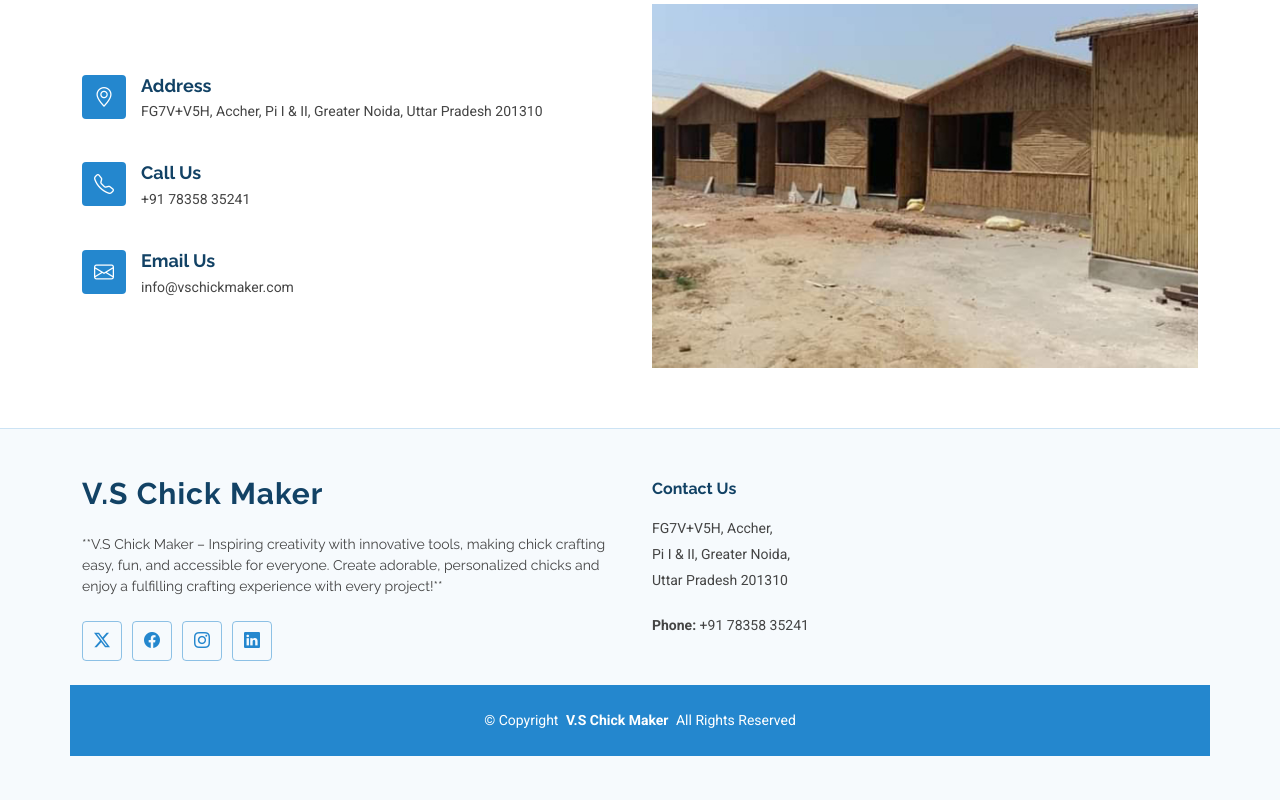
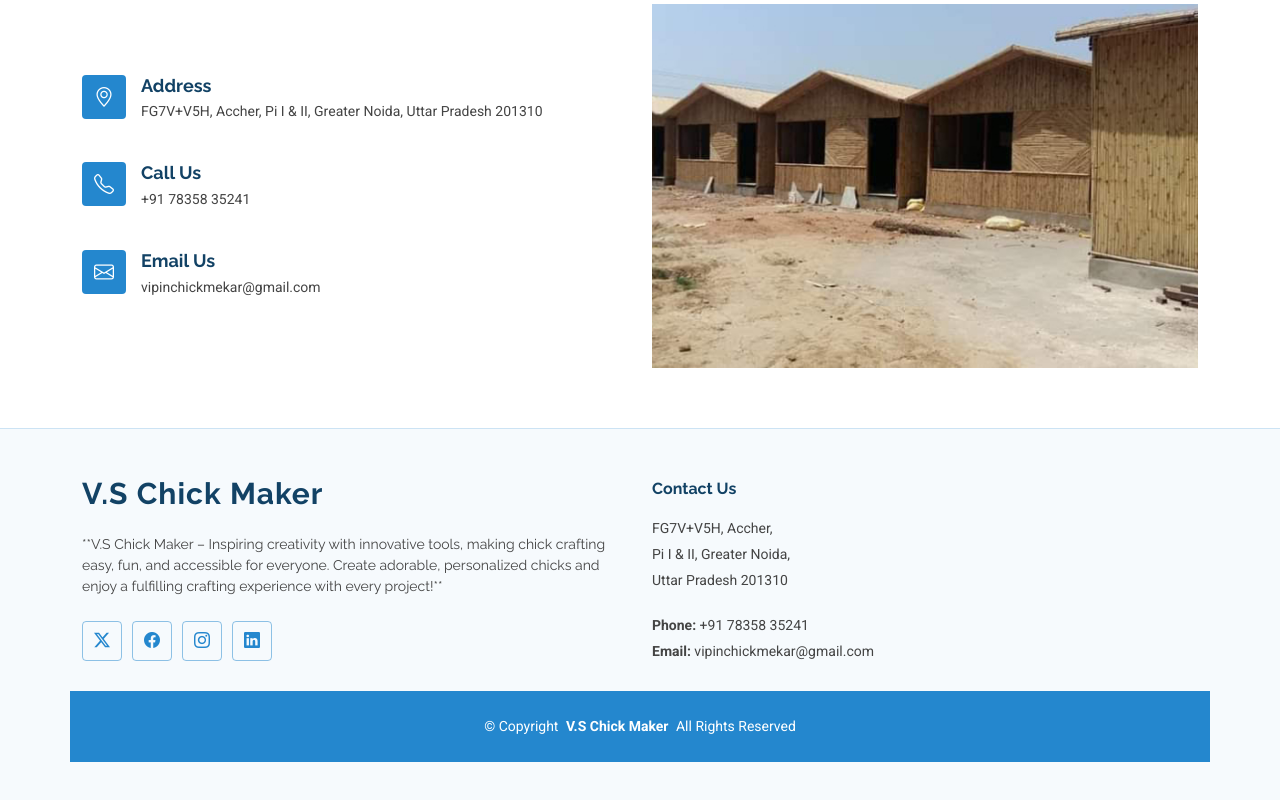
Before and after one commit to Saurav-prajapati/vs-chick-maker, a plain HTML site: page index.html in a window 1280 px wide. Shown: the part 5117-5917 px from the top of the page. Drawn offline with Linux system fonts and the light colour scheme.

Commit message:
email update

```diff
--- a/index.html
+++ b/index.html
@@ -50,7 +50,8 @@
         "postalCode": "201310",
         "addressCountry": "India"
     },
-        "telephone":"+91 7835835241"
+        "telephone":"+91 7835835241",
+        "email":"vipinchickmekar@gmail.com"
     }
   </script>
 
@@ -372,7 +373,7 @@
               <i class="bi bi-envelope flex-shrink-0"></i>
               <div>
                 <h3>Email Us</h3>
-                <p>info@vschickmaker.com</p>
+                <p>vipinchickmekar@gmail.com</p>
               </div>
             </div><!-- End Info Item -->
 
@@ -413,7 +414,7 @@
           <p>Pi I & II, Greater Noida,</p>
           <p>Uttar Pradesh 201310</p>
           <p class="mt-4"><strong>Phone:</strong> <span>+91 78358 35241</span></p>
-          <!-- <p><strong>Email:</strong> <span>info@example.com</span></p> -->
+          <p><strong>Email:</strong> <span>vipinchickmekar@gmail.com</span></p>
         </div>
 
       </div>
```
